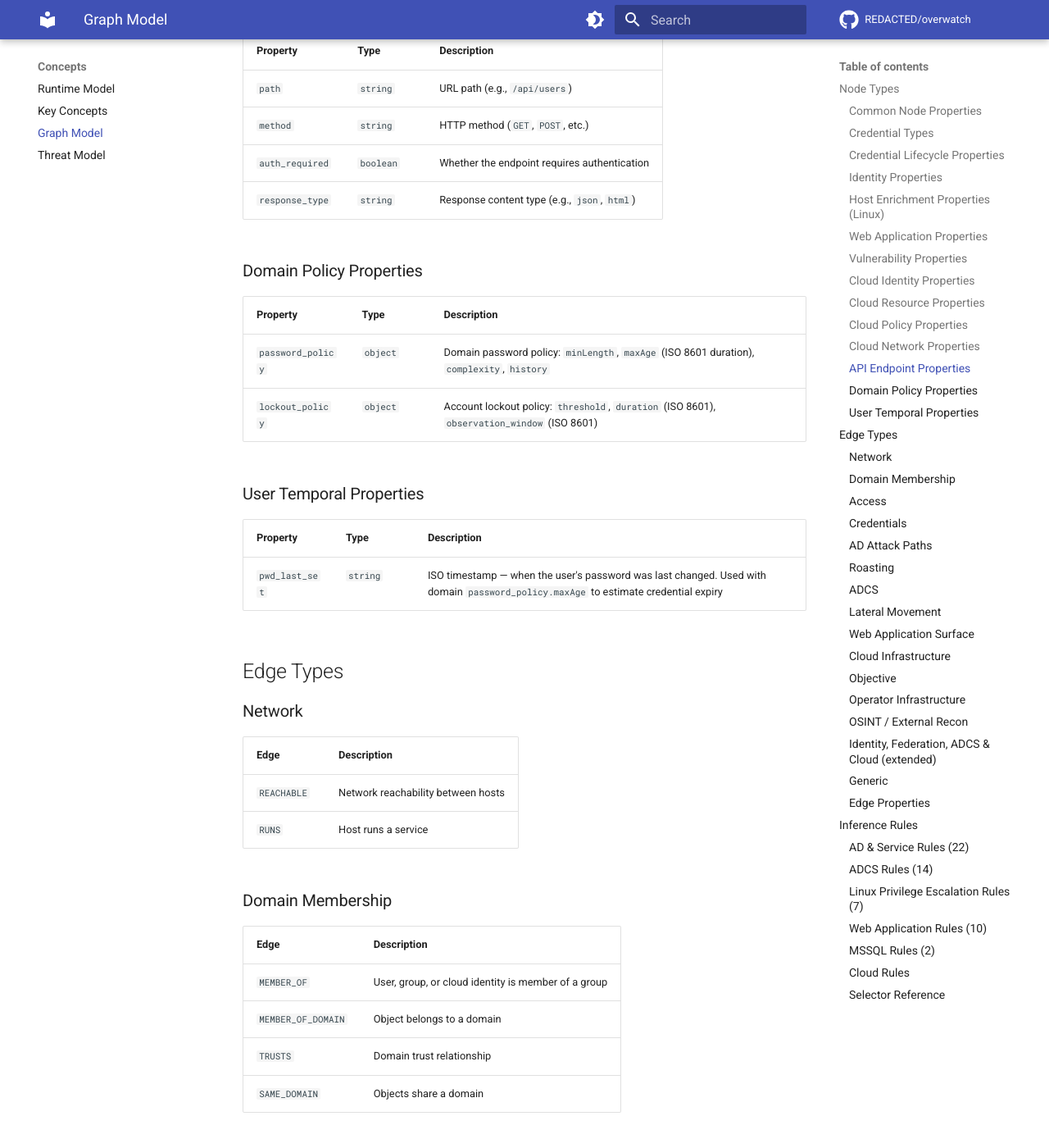
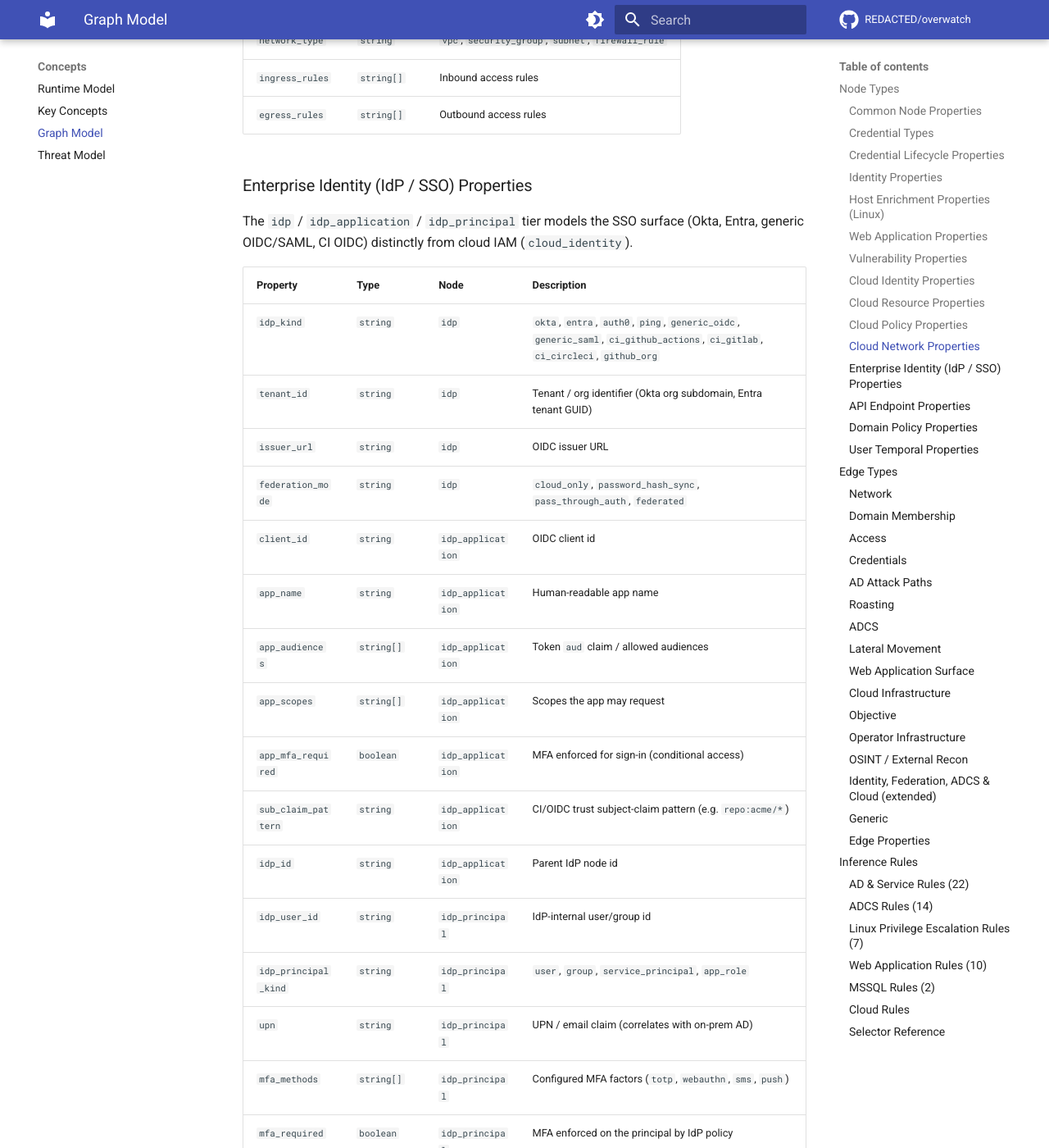
Before and after one commit to professor-moody/overwatch, an MkDocs documentation site: the page built from docs/graph-model.md, in a window 1280 px wide and 1400 px high, scrolled down 7610 px. Shown: the whole window at 82% size. Built offline with MkDocs 1.6.1 and Material for MkDocs 9.7.7, drawn with Linux system fonts in a browser that asks for light colours; comment, search, counter and statistics services are not loaded; some of the changed text lies outside the part shown.

Commit message:
docs(graph-model): document the IdP/SSO node tier + MSSQL domain-auth rule
Close the graph-model completeness gaps the doc audit deferred.

- Add idp / idp_application / idp_principal to the node-types overview (they
  were the only 3 of 30 NODE_TYPES missing from the table) + a dedicated
  "Enterprise Identity (IdP / SSO) Properties" section. Fields sourced directly
  from types.ts (idp_kind/tenant_id/issuer_url/federation_mode; client_id/
  app_audiences/sub_claim_pattern/…; idp_principal_kind/upn/mfa_methods/…).
- Add the omitted "MSSQL Domain Auth" rule row (rule-mssql-domain-auth →
  POTENTIAL_AUTH from domain creds, confidence 0.7), so the "MSSQL Rules (2)"
  header matches its table.

All 30 node types now appear in the overview (verified). mkdocs --strict clean.

```diff
--- a/docs/graph-model.md
+++ b/docs/graph-model.md
@@ -27,6 +27,9 @@
 | `cloud_resource` | Cloud resource (S3 bucket, EC2, Lambda, etc.) | `resource_type`, `region`, `public`, `encrypted` |
 | `cloud_policy` | Cloud IAM policy or RBAC role assignment | `policy_name`, `effect`, `actions`, `resources` |
 | `cloud_network` | Cloud network construct (VPC, security group) | `network_type`, `ingress_rules`, `egress_rules` |
+| `idp` | An identity provider (Okta org, Entra tenant, generic OIDC/SAML) — the SSO surface | `idp_kind`, `tenant_id`, `issuer_url`, `federation_mode` |
+| `idp_application` | A registered application within an IdP | `client_id`, `app_name`, `app_audiences`, `app_scopes`, `app_mfa_required`, `sub_claim_pattern`, `idp_id` |
+| `idp_principal` | A federated user/group/service identity at the IdP | `idp_user_id`, `idp_principal_kind`, `upn`, `mfa_methods`, `mfa_required`, `assigned_apps` |
 | `api_endpoint` | A web API endpoint | `path`, `method`, `auth_required`, `response_type` |
 | `mock_service` | An **operator-controlled** decoy / listener / relay (Responder, ntlmrelayx, fake LDAP, redirector, reverse-shell catcher, etc.) | `mock_purpose`, `bind_host`, `bind_port`, `protocol`, `opsec_loud`, `started_at`, `stopped_at`, `bound_session_id` |
 | `subdomain` | A DNS name under an in-scope domain (external surface) | `subdomain_name`, `parent_domain`, `resolved_ips`, `dns_records`, `wildcard`, `takeover_candidate` |
@@ -175,6 +178,30 @@
 | `network_type` | `string` | `vpc`, `security_group`, `subnet`, `firewall_rule` |
 | `ingress_rules` | `string[]` | Inbound access rules |
 | `egress_rules` | `string[]` | Outbound access rules |
+
+### Enterprise Identity (IdP / SSO) Properties
+
+The `idp` / `idp_application` / `idp_principal` tier models the SSO surface (Okta, Entra, generic OIDC/SAML, CI OIDC) distinctly from cloud IAM (`cloud_identity`).
+
+| Property | Type | Node | Description |
+|----------|------|------|-------------|
+| `idp_kind` | `string` | `idp` | `okta`, `entra`, `auth0`, `ping`, `generic_oidc`, `generic_saml`, `ci_github_actions`, `ci_gitlab`, `ci_circleci`, `github_org` |
+| `tenant_id` | `string` | `idp` | Tenant / org identifier (Okta org subdomain, Entra tenant GUID) |
+| `issuer_url` | `string` | `idp` | OIDC issuer URL |
+| `federation_mode` | `string` | `idp` | `cloud_only`, `password_hash_sync`, `pass_through_auth`, `federated` |
+| `client_id` | `string` | `idp_application` | OIDC client id |
+| `app_name` | `string` | `idp_application` | Human-readable app name |
+| `app_audiences` | `string[]` | `idp_application` | Token `aud` claim / allowed audiences |
+| `app_scopes` | `string[]` | `idp_application` | Scopes the app may request |
+| `app_mfa_required` | `boolean` | `idp_application` | MFA enforced for sign-in (conditional access) |
+| `sub_claim_pattern` | `string` | `idp_application` | CI/OIDC trust subject-claim pattern (e.g. `repo:acme/*`) |
+| `idp_id` | `string` | `idp_application` | Parent IdP node id |
+| `idp_user_id` | `string` | `idp_principal` | IdP-internal user/group id |
+| `idp_principal_kind` | `string` | `idp_principal` | `user`, `group`, `service_principal`, `app_role` |
+| `upn` | `string` | `idp_principal` | UPN / email claim (correlates with on-prem AD) |
+| `mfa_methods` | `string[]` | `idp_principal` | Configured MFA factors (`totp`, `webauthn`, `sms`, `push`) |
+| `mfa_required` | `boolean` | `idp_principal` | MFA enforced on the principal by IdP policy |
+| `assigned_apps` | `string[]` | `idp_principal` | App ids the principal can sign into |
 
 ### API Endpoint Properties
 
@@ -467,6 +494,7 @@
 | Rule | Trigger | Produces |
 |------|---------|----------|
 | MSSQL Linked Server | MSSQL service with `linked_servers` | `REACHABLE` edges to linked hosts (confidence 0.8) |
+| MSSQL Domain Auth | MSSQL `service` with an inbound `RUNS` from a `domain_joined` host | `POTENTIAL_AUTH` from domain credentials (confidence 0.7) — domain-joined MSSQL likely accepts domain auth |
 
 #### Cloud Rules
 
```
